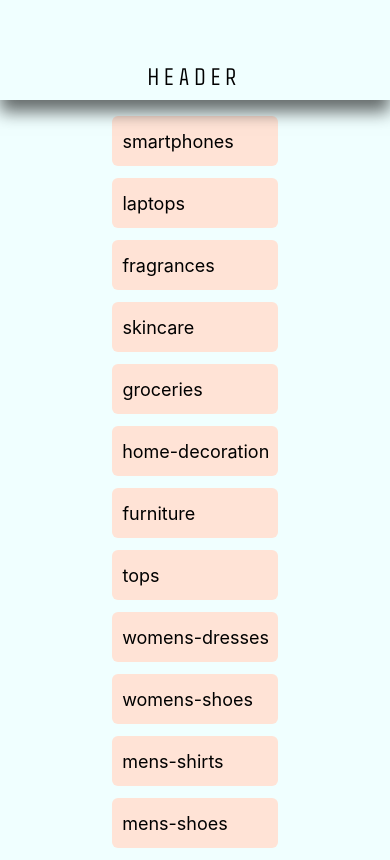
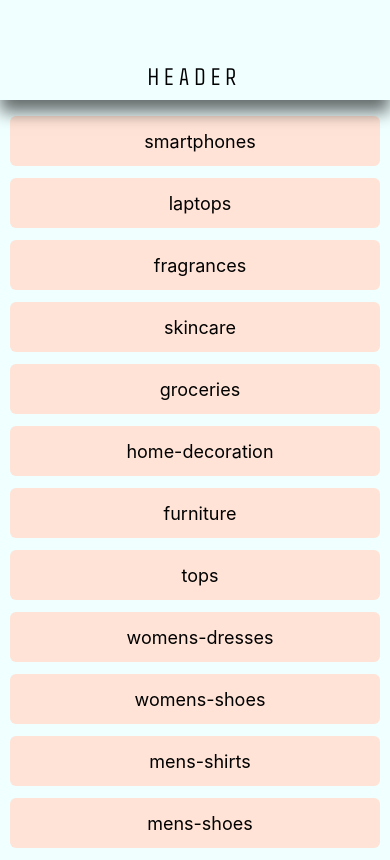
Before and after one commit to martgvr/react_native_coderhouse, a React Native app in the folder proyecto_final/: screen / in a window 390 px wide. Built offline with nearby package versions, Linux system fonts and the light colour scheme.

Commit message:
desafio clase 7

```diff
--- a/proyecto_final/src/components/Card.jsx
+++ b/proyecto_final/src/components/Card.jsx
@@ -1,9 +1,9 @@
 import { colors } from "../global/colors"
 import { StyleSheet, View } from "react-native"
 
-const Card = ({ children }) => {
+const Card = ({ children, additionalStyle }) => {
 	return(
-        <View style={styles.cardContainer}>
+        <View style={[styles.cardContainer, additionalStyle]}>
             {children}
         </View>
     )
@@ -13,18 +13,16 @@ export default Card
 
 const styles = StyleSheet.create({
     cardContainer: {
+        gap: 20,
         zIndex: 2,
         width: '100%',
         height: 50,
+        paddingLeft: 10,
         borderRadius: 6,
         marginVertical: 6,
+        backgroundColor: colors.tertiary,
 
         alignItems: 'center',
-        justifyContent: 'center',
-        backgroundColor: colors.tertiary,
-
-        gap: 20,
-        paddingLeft: 10,
         flexDirection: 'row',
         justifyContent: 'flex-start',
     }
--- a/proyecto_final/src/components/CategoryItem.jsx
+++ b/proyecto_final/src/components/CategoryItem.jsx
@@ -5,7 +5,7 @@ import Card from "./Card"
 const CategoryItem = ({ item, setCategory }) => {
 	return (
 		<Pressable onPress={() => setCategory(item)}>
-			<Card>
+			<Card additionalStyle={{ justifyContent: 'center' }}>
 				<Text style={styles.textCategory}>{item}</Text>
 			</Card>
 		</Pressable>
@@ -17,5 +17,5 @@ export default CategoryItem
 const styles = StyleSheet.create({
 	textCategory: {
 		fontSize: 18,
-	},
+	}
 })
--- a/proyecto_final/src/components/Search.jsx
+++ b/proyecto_final/src/components/Search.jsx
@@ -45,10 +45,9 @@ const styles = StyleSheet.create({
 		justifyContent: "center",
 	},
 	bottom: {
-		height: 30,
+		height: 20,
 		alignItems: "center",
 		justifyContent: "center",
-		// backgroundColor: 'red'
 	},
 	error: {
 		color: 'red',
--- a/proyecto_final/src/screens/Home.jsx
+++ b/proyecto_final/src/screens/Home.jsx
@@ -8,6 +8,7 @@ const Home = ({ setCategory }) => {
   return (
     <View style={styles.container}>
         <FlatList
+            style={styles.flatlist}
             showsVerticalScrollIndicator={false}
             data={categories}
             keyExtractor={category => category}
@@ -24,6 +25,9 @@ const styles = StyleSheet.create({
         height: '90%',
         backgroundColor: colors.primary,
         alignItems: 'center',
-        padding: 10
+        padding: 10,
+    },
+    flatlist: {
+      width: '100%'
     },
 })
```
Also changed, not shown: proyecto_final/src/screens/ItemDetail.jsx (+17 -0 lines), proyecto_final/src/screens/ItemListCategory.jsx (+6 -1 lines).
